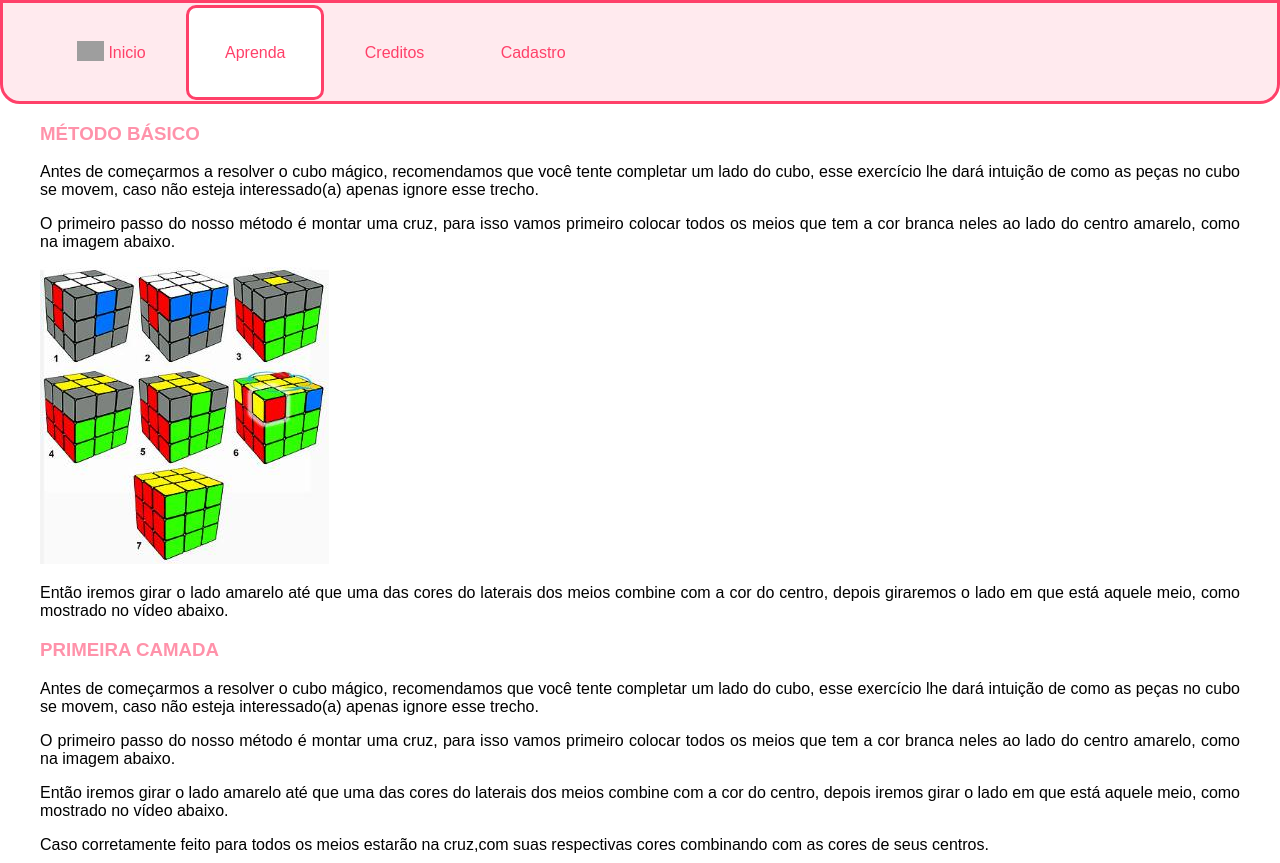
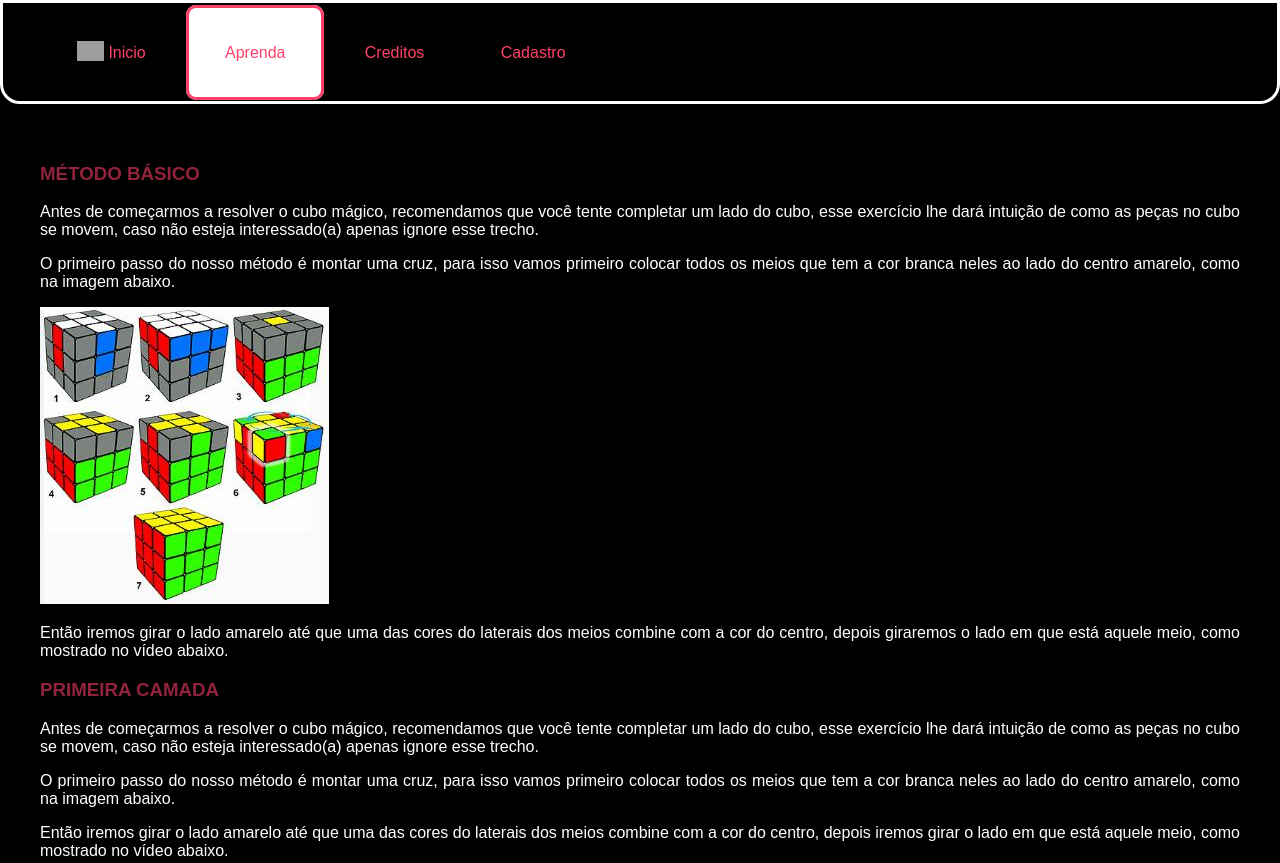
Before and after one commit to mauriciooliveiradacosta/tutorubiks, a website: page public/aprenda.html in a window 1280 px wide. Shown: the top 863 px of the page. Drawn offline with Linux system fonts and the light colour scheme; grey boxes are pictures that could not be loaded.

Commit message:
Update estilo.css

```diff
--- a/public/estilo.css
+++ b/public/estilo.css
@@ -6,31 +6,38 @@ text-decoration: none;
 color: black;
 font-family: Arial, Helvetica, sans-serif;
 }
-
+:root{
+    --cor1:#034159;
+    --cor2:#025951;
+    --cor3:#02735E;
+    --cor4:#038C3E;
+    --cor5:#0CF25D;
+}
 body {
 margin: 0px;
-background: white;
+background: black;
 }
 
 /* LINKS */
 
 a:active {
-color: red;
+color: var(--cor1);
 }
 
-a:houver {
-color: orange;
+a:hover {
+color: var(--cor3);
+background-color: var(--cor1);
+border-radius: 20px;
 }
 
 /* CABEÇALHO DO SITE */
 
 .cabecalho {
 padding: 3%;
-border: 3px solid #ff4069;
+border: 3px solid white;
 border-radius:0px 0px 20px 20px;
-background: #ff40691c;
+background: BLACK;
 }
-
 .cabecalho_logo {
 height: 20px;
 vertical-align: text-bottom;
@@ -54,15 +61,17 @@ background: white;
 /* CONTEÚDO DO SITE */
 
 .conteudo {
-padding-right: 40px;
-padding-left: 40px;
+background-color: black;
+padding: 40px;
 text-align: justify;
 }
 
 h1 {
 color: #ff4069;
 }
-
+p{
+    color: white;
+}
 h3 {
 color: #ff406991;
 }
```
